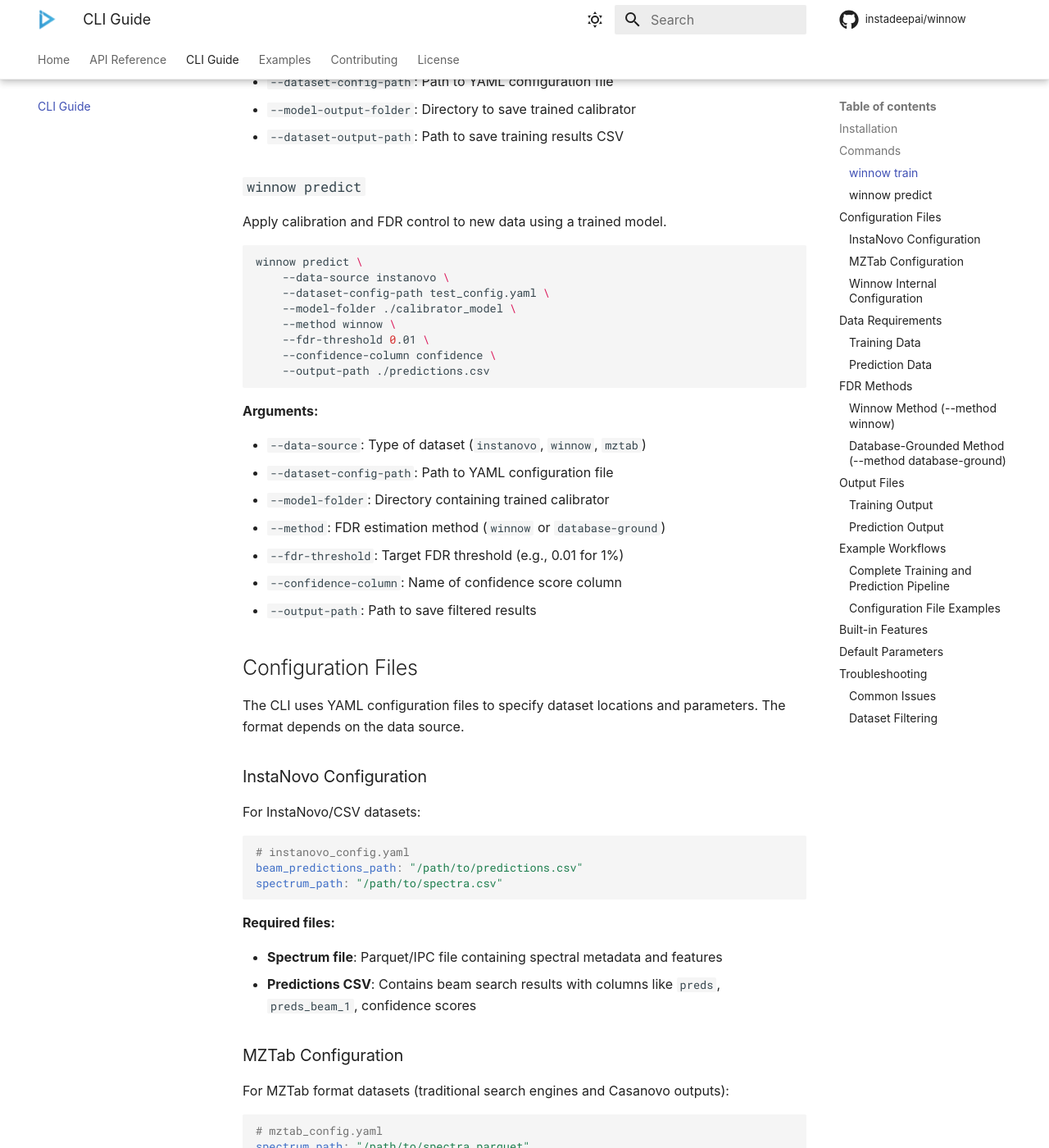
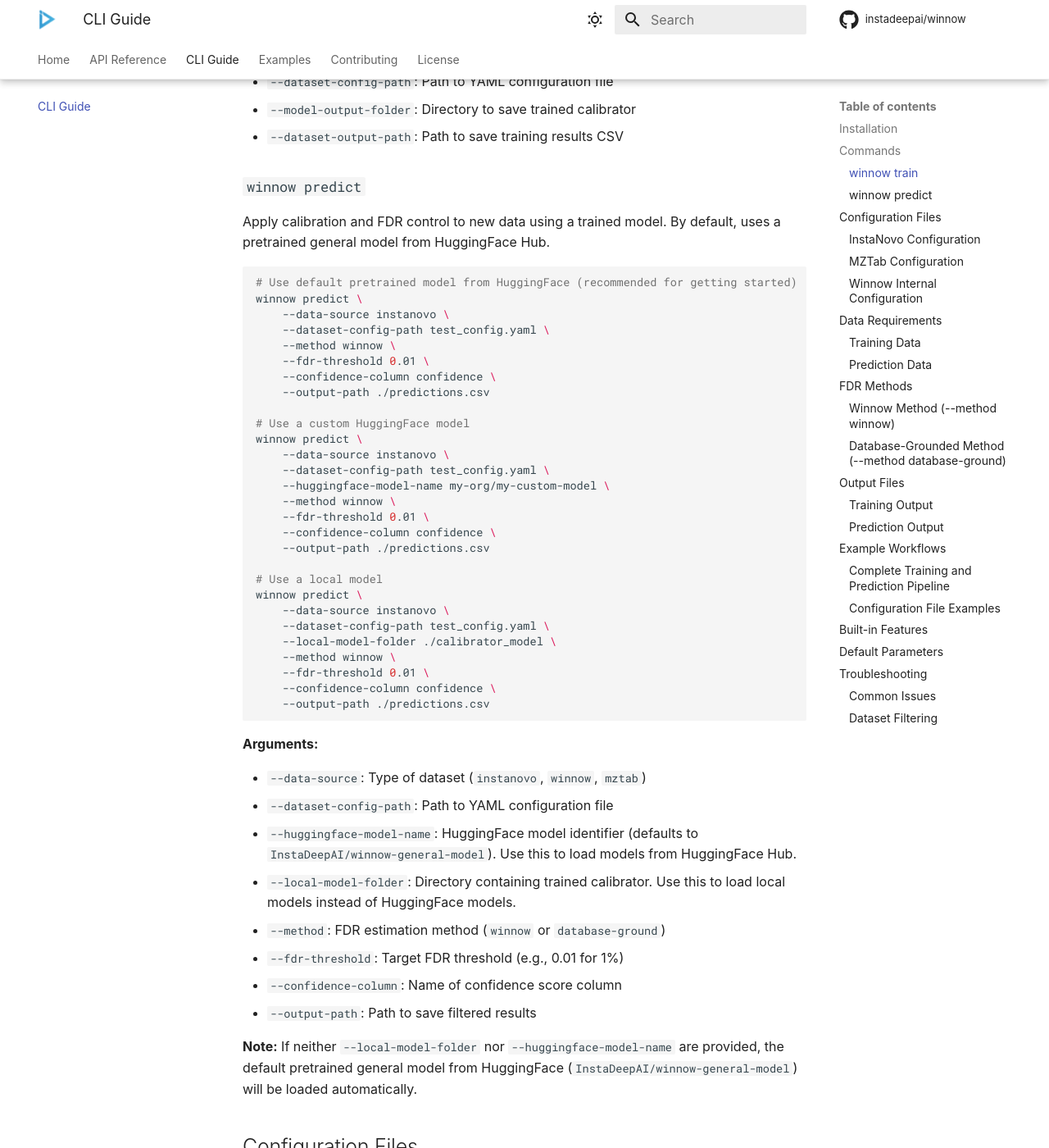
Before and after one commit to instadeepai/winnow, an MkDocs documentation site: the page built from docs/cli.md, in a window 1280 px wide and 1400 px high, scrolled down 815 px. Shown: the whole window at 82% size. Built offline with MkDocs 1.6.1 and Material for MkDocs 9.7.7, drawn with Linux system fonts in a browser that asks for light colours; some web fonts are replaced; comment, search, counter and statistics services are not loaded; some of the changed text lies outside the part shown.

Commit message:
docs: update documentation to reflect HuggingFace model loading support

````diff
--- a/docs/cli.md
+++ b/docs/cli.md
@@ -35,13 +35,33 @@ winnow train \
 
 ### `winnow predict`
 
-Apply calibration and FDR control to new data using a trained model.
+Apply calibration and FDR control to new data using a trained model. By default, uses a pretrained general model from HuggingFace Hub.
 
 ```bash
+# Use default pretrained model from HuggingFace (recommended for getting started)
 winnow predict \
     --data-source instanovo \
     --dataset-config-path test_config.yaml \
-    --model-folder ./calibrator_model \
+    --method winnow \
+    --fdr-threshold 0.01 \
+    --confidence-column confidence \
+    --output-path ./predictions.csv
+
+# Use a custom HuggingFace model
+winnow predict \
+    --data-source instanovo \
+    --dataset-config-path test_config.yaml \
+    --huggingface-model-name my-org/my-custom-model \
+    --method winnow \
+    --fdr-threshold 0.01 \
+    --confidence-column confidence \
+    --output-path ./predictions.csv
+
+# Use a local model
+winnow predict \
+    --data-source instanovo \
+    --dataset-config-path test_config.yaml \
+    --local-model-folder ./calibrator_model \
     --method winnow \
     --fdr-threshold 0.01 \
     --confidence-column confidence \
@@ -52,11 +72,14 @@ winnow predict \
 
 - `--data-source`: Type of dataset (`instanovo`, `winnow`, `mztab`)
 - `--dataset-config-path`: Path to YAML configuration file
-- `--model-folder`: Directory containing trained calibrator
+- `--huggingface-model-name`: HuggingFace model identifier (defaults to `InstaDeepAI/winnow-general-model`). Use this to load models from HuggingFace Hub.
+- `--local-model-folder`: Directory containing trained calibrator. Use this to load local models instead of HuggingFace models.
 - `--method`: FDR estimation method (`winnow` or `database-ground`)
 - `--fdr-threshold`: Target FDR threshold (e.g., 0.01 for 1%)
 - `--confidence-column`: Name of confidence score column
 - `--output-path`: Path to save filtered results
+
+**Note:** If neither `--local-model-folder` nor `--huggingface-model-name` are provided, the default pretrained general model from HuggingFace (`InstaDeepAI/winnow-general-model`) will be loaded automatically.
 
 ## Configuration Files
 
@@ -197,15 +220,24 @@ winnow train \
     --model-output-folder models/my_calibrator \
     --dataset-output-path results/training_output.csv
 
-# Step 2: Apply to new data with FDR control
+# Step 2: Apply to new data with FDR control (using default pretrained model)
 winnow predict \
     --data-source instanovo \
-    --dataset-config-path `configs/test_data.yaml` \
-    --model-folder `models/my_calibrator` \
+    --dataset-config-path configs/test_data.yaml \
     --method winnow \
     --fdr-threshold 0.01 \
     --confidence-column confidence \
-    --output-path `results/filtered_predictions.csv`
+    --output-path results/filtered_predictions.csv
+
+# Alternative: Use the locally trained model
+winnow predict \
+    --data-source instanovo \
+    --dataset-config-path configs/test_data.yaml \
+    --local-model-folder models/my_calibrator \
+    --method winnow \
+    --fdr-threshold 0.01 \
+    --confidence-column confidence \
+    --output-path results/filtered_predictions.csv
 ```
 
 ### Configuration File Examples
````
Also changed, not shown: README.md (+3 -1 lines), docs/api/calibration.md (+25 -2 lines).
